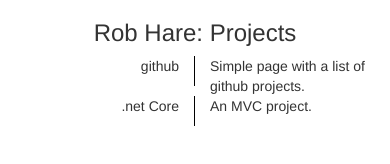
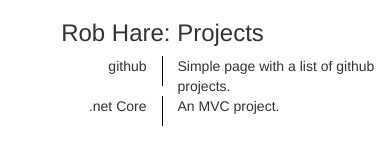
Before and after one commit to g1nsu/g1nsu.github.io, a plain HTML site: page index.html in a window 390 px wide. Drawn offline with Linux system fonts and the light colour scheme.

Commit message:
Moved content left

```diff
--- a/index.html
+++ b/index.html
@@ -8,23 +8,23 @@
 <body>
     <div class="container-fluid">
         <div class="row">
-            <div class="col-xs-12">
+            <div class="col-xs-10">
                 <h3 class="text-center">Rob Hare: Projects</h3>
             </div>
         </div>
         <div class="row">
-            <div class="col-xs-6 vertical-line">
+            <div class="col-xs-5 vertical-line">
                 <p class="text-right">github</p>
             </div>
-            <div class="col-xs-6">
+            <div class="col-xs-7">
                 Simple page with a list of github projects.
             </div>
         </div>
         <div class="row">
-            <div class="col-xs-6 vertical-line">
+            <div class="col-xs-5 vertical-line">
                 <p class="text-right">.net Core</p>
             </div>
-            <div class="col-xs-6">
+            <div class="col-xs-7">
                 An MVC project.
             </div>
         </div>
```
